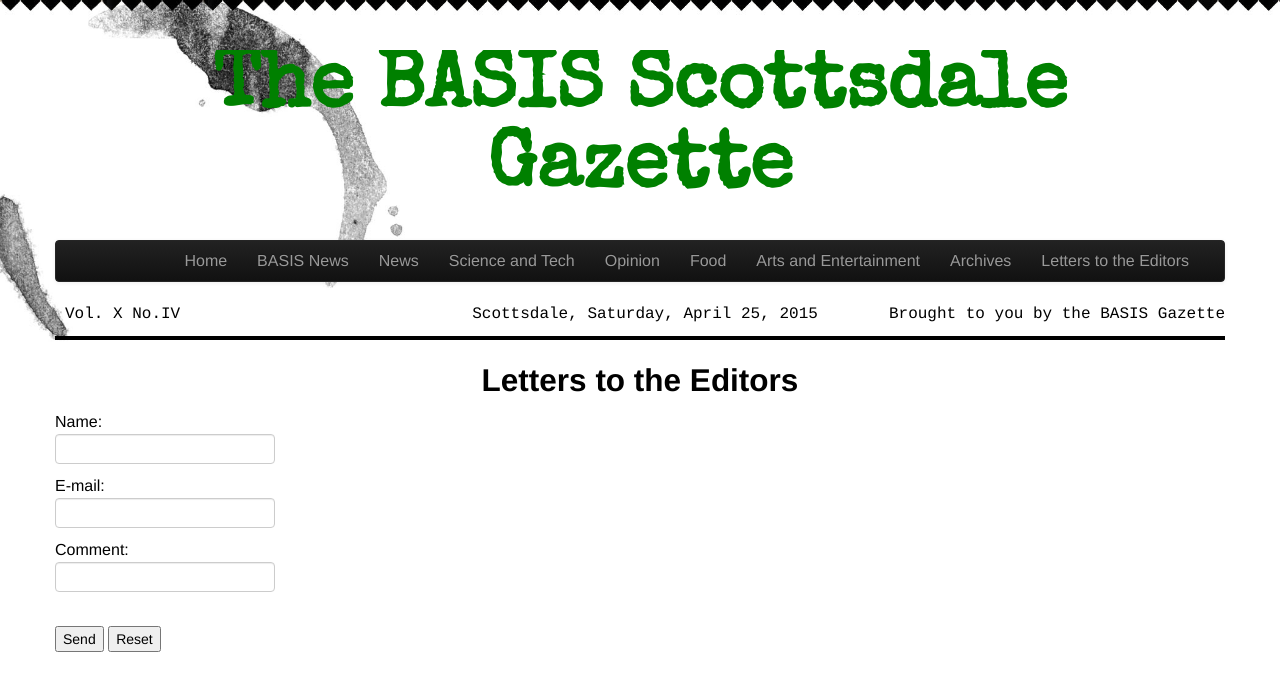
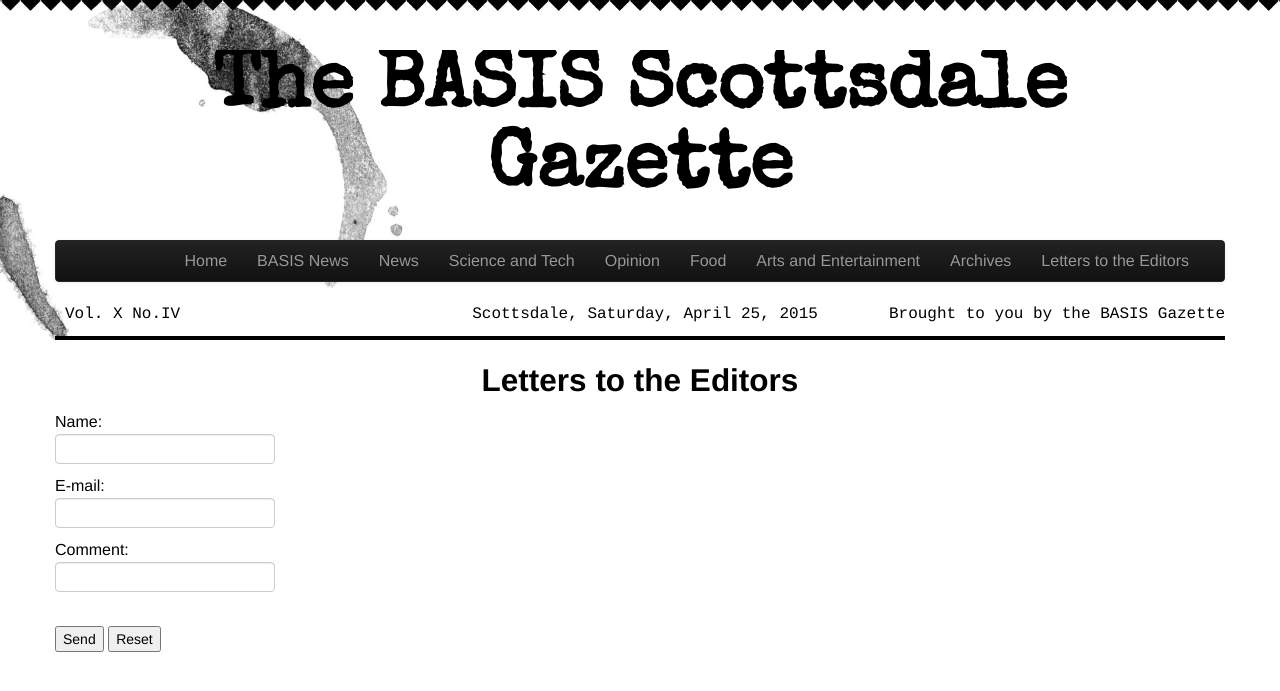
Before and after one commit to Awake99/Awake99.github.io, a Jekyll site: the page built from letters/index.html, in a window 1280 px wide. Shown: the top 691 px of the page. Built offline with Jekyll 4.4.1, drawn with Linux system fonts in a browser that asks for light colours; nearby versions of some CDN libraries.

Commit message:
black color

```diff
--- a/_layouts/default.html
+++ b/_layouts/default.html
@@ -23,7 +23,6 @@
       font-size: 300%;
       text-align: center;
       overflow: hidden;
-      color:green;
     }
     .separator {
       border-color: black;
```
